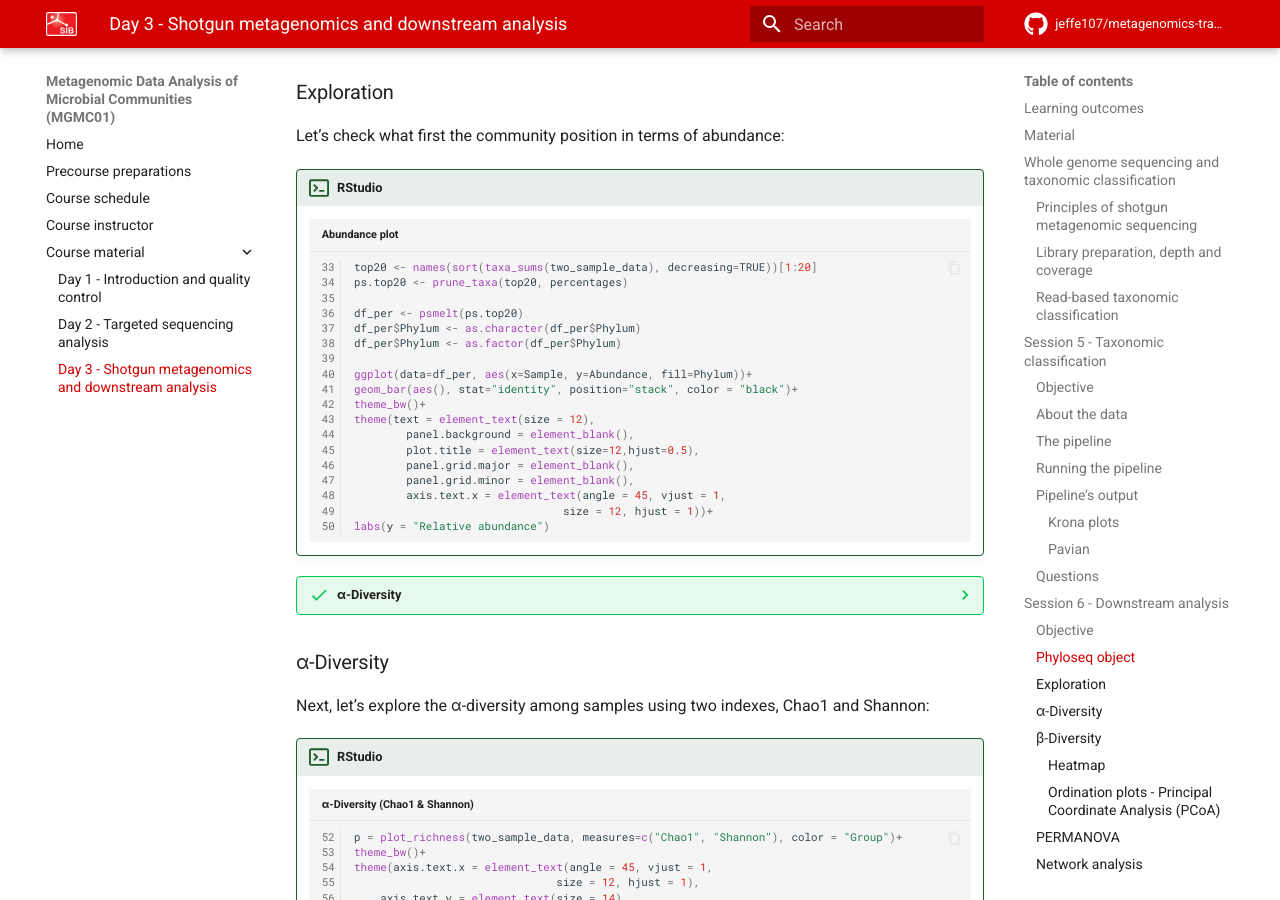
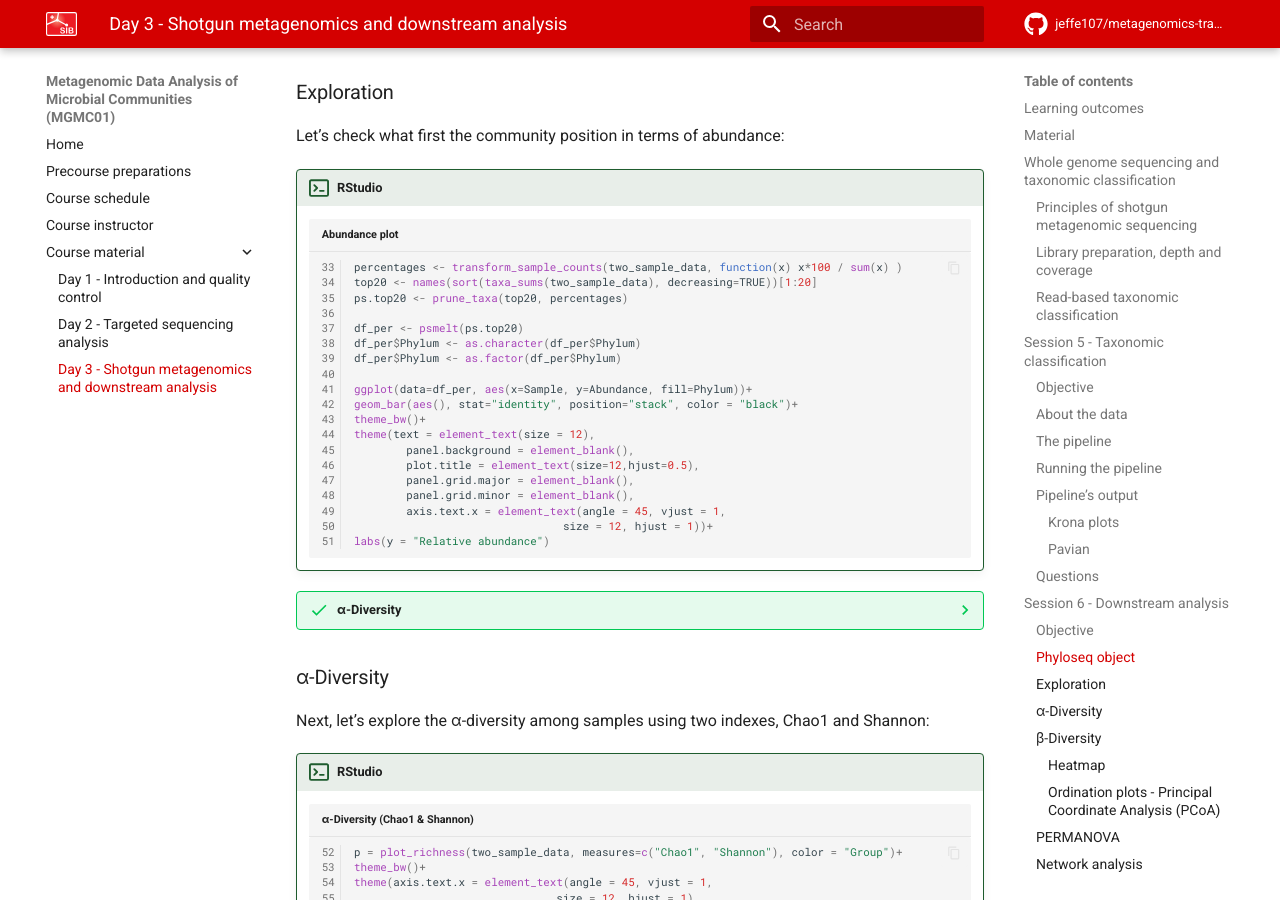
Before and after one commit to jeffe107/metagenomics-training, an MkDocs documentation site: the page built from docs/course_material/day3_reference_based_compositional_analysis.md, in a window 1280 px wide and 900 px high, scrolled down 7747 px. Built offline with MkDocs 1.6.1 and Material for MkDocs 9.7.7, drawn with Linux system fonts in a browser that asks for light colours; comment, search, counter and statistics services are not loaded; the version menu is left out.

Commit message:
fixAbundancePlot

````diff
--- a/docs/course_material/day3_reference_based_compositional_analysis.md
+++ b/docs/course_material/day3_reference_based_compositional_analysis.md
@@ -301,6 +301,7 @@ Let's check what first the community position in terms of abundance:
 
 !!! terminal "RStudio"
     ```r title="Abundance plot" linenums="33"
+    percentages <- transform_sample_counts(two_sample_data, function(x) x*100 / sum(x) )
     top20 <- names(sort(taxa_sums(two_sample_data), decreasing=TRUE))[1:20]
     ps.top20 <- prune_taxa(top20, percentages)
 
````
